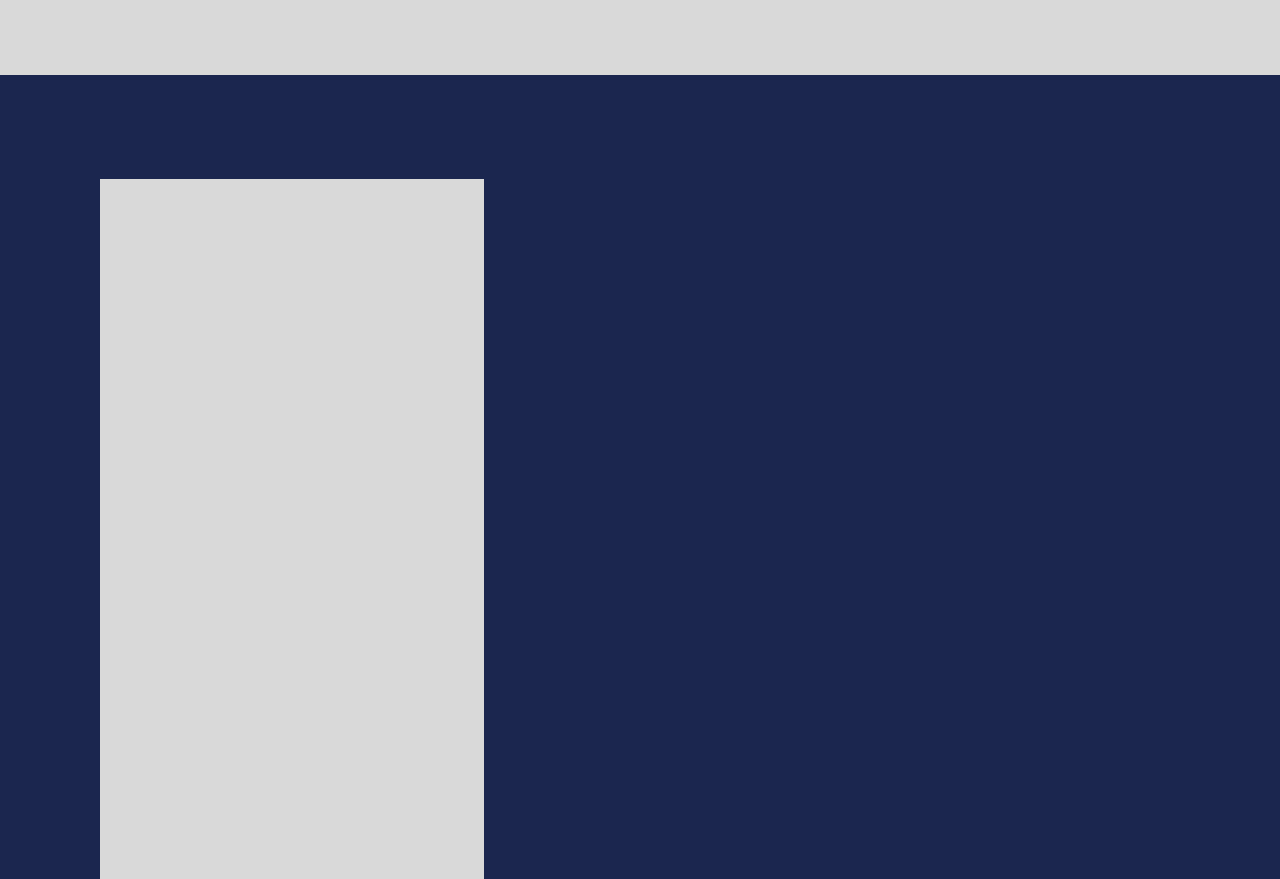
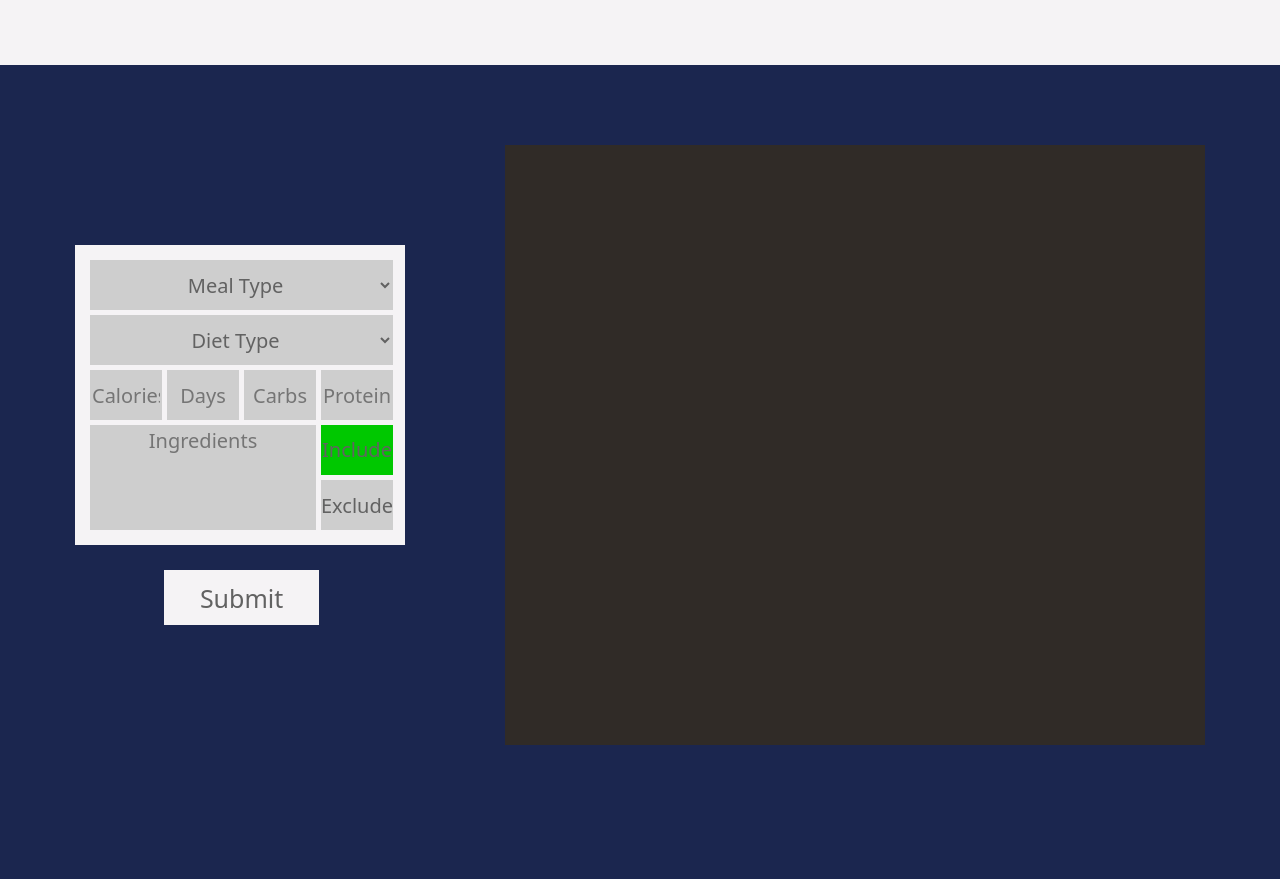
Before and after one commit to B1gChungus/the-food-app, a website: page frontend/index.html in a window 1280 px wide. After the commit the page ends 800 px from the top, so only its background shows below. Drawn offline with Linux system fonts and the light colour scheme.

Commit message:
Add files via upload

```diff
--- a/backend/server.js
+++ b/backend/server.js
@@ -1,10 +1,10 @@
-let e = require("express")
-let app = e()
+let express = require("express")
+let app = express()
 let path = require("path")
 
-app.use(e.urlencoded({ extended: false }))
-app.use(e.json())
-app.use(e.static("./"))
+app.use(express.urlencoded({ extended: false }))
+app.use(express.json())
+app.use(express.static("./"))
 
 app.get("/", function (r, re) {
     re.sendFile(path.resolve(__dirname, "../frontend/index.html"))
--- a/frontend/index.html
+++ b/frontend/index.html
@@ -5,14 +5,51 @@
     <meta charset="UTF-8">
     <meta http-equiv="X-UA-Compatible" content="IE=edge">
     <meta name="viewport" content="width=device-width, initial-scale=1.0">
-    <title>Document</title>
+    <title>Meal Plan</title>
     <link rel="stylesheet" href="../css/main.css">
+    <link rel="icon" type="image/x-icon" href="him.jfif">
 </head>
 
 <body style="margin:0">
     <div id="nav"></div>
     <div id="search">
+        <div style="margin-top:100px;margin-bottom: 50px">
+            <div id="queries">
+                <select id="mealtype">
+                    <option selected hidden>Meal Type</option>
+                    <option value="breakfeast">Breakfeast</option>
+                    <option value="lunch">Lunch</option>
+                    <option value="dinner">Dinner</option>
+                </select>
+                <select id="diet">
+                    <option selected hidden>Diet Type</option>
+                    <option value="Vegetarian">Vegetarian</option>
+                    <option value="something">Something</option>
+                    <option value="something2">Something2</option>
+                </select>
+                <!-- <input type="text" id="diet" placeholder="Diet"> -->
+                <input type="text" id="calories" placeholder="Calories">
+                <input type="text" id="days" placeholder="Days">
+                <input type="text" id="carbs" placeholder="Carbs">
+                <input type="text" id="protein" placeholder="Protein">
+                <textarea id="ingredients" placeholder="Ingredients"></textarea>
+                <div id="includeexclude">
+                    <button id="include" onclick="changeinc('include')">Include</button>
+                    <button id="exclude" onclick="changeinc('exclude')">Exclude</button>
+                </div>
+            </div>
+            <!-- "mealtype mealtype"
+                "diet diet"
+                "mincalories maxcalories"
+                "ingredients includeexclude"
+                ". ."; -->
+            <button id="submit">
+                Submit
+            </button>
+        </div>
+        <div id="results">
 
+        </div>
     </div>
     <script src="index.js"></script>
 </body>
--- a/frontend/index.js
+++ b/frontend/index.js
@@ -1,27 +1,14 @@
-//inputs from the html
-const minCal=document.getElementById("minCal")
-const maxCal=document.getElementById("maxCal")
-//Breakfast,lunch,dinner,snack,dessert
-const mealTime=document.getElementById("mealTime")
-const dietType=document.getElementById("dietType")
-const prepTime=document.getElementById("prepTime")
+let includebutton = document.getElementById("include")
+let excludebutton = document.getElementById("exclude")
+let incexc = true
+let selected = "rgb(0,200,0)"
+let unselected = "rgb(206, 206, 206)"
 
-//the amount of outputs to show
-var returnLength=5;
-
-
-
-
-const buildRequest=()=>{
-    //not yet in the format for the API
-    //will put it in the format after adding the API
-    var request={
-        "minCal":minCal.value,
-        "maxCal":maxCal.value,
-        "mealTime":mealTime.value,
-        "dietType":dietType.value,
-        "prepTime":prepTime.value,
-        "first":returnLength
-    }.filter((value)=>value!="default")
-    return request;
+function changeinc(what) {
+    let item = document.getElementById(what)
+    console.log(item.style.backgroundColor)
+    let otheritem = item == includebutton ? excludebutton : includebutton
+    item.style.backgroundColor = item.style.backgroundColor == unselected ? selected : item.style.backgroundColor == "" ? selected : runselected
+    otheritem.style.backgroundColor = item.style.backgroundColor == unselected ? selected : unselected
 }
+changeinc("include")
--- a/frontend/main.scss
+++ b/frontend/main.scss
@@ -1,5 +1,12 @@
 $primary: #1B264F;
-$secondary: #D9D9D9;
+$secondary: #F5F3F5;
+$darksecondary: rgb(206, 206, 206);
+$brown: #302B27;
+$selecthighlight: #900000;
+
+* {
+    font-family: system-ui, -apple-system, BlinkMacSystemFont, 'Segoe UI', Roboto, Oxygen, Ubuntu, Cantarell, 'Open Sans', 'Helvetica Neue', sans-serif;
+}
 
 body {
     background-color: $primary;
@@ -8,15 +15,122 @@ body {
 #nav {
     background-color: $secondary;
     width: 100%;
-    height: 75px;
+    height: 65px;
     display: inline-block;
     margin: 0;
-    margin-bottom: 100px;
+    margin-bottom: 65px;
 }
 
 #search {
+    background-color: none;
+    width: 100%;
+    //height: 600px;
+    margin-top: 10px;
+    margin-bottom: 20px;
+    margin-right: 20px;
+    display: flex;
+    justify-content: center;
+    column-gap: 100px;
+    flex-wrap: wrap;
+}
+
+
+#queries {
+    background-color: #F5F3F5;
+    width: 300px;
+    height: 270px;
+    margin-bottom: 25px;
+    display: grid;
+    padding: 15px;
+    grid-template-columns: 24% 24% 24% 24%;
+    grid-template-rows: repeat(5, 50px);
+    grid-template-areas:
+        "mealtype mealtype mealtype mealtype"
+        "diet diet diet diet"
+        "mincalories mincalories maxcalories maxcalories"
+        "ingredients ingredients ingredients includeexclude"
+        "ingredients ingredients ingredients includeexclude";
+    column-gap: 5px;
+    row-gap: 5px;
+
+    input {
+        outline-width: 0;
+    }
+}
+
+#submit {
     background-color: $secondary;
-    width: 30%;
-    height: 700px;
-    margin-left: 100px
+    width: 155px;
+    height: 55px;
+    display: inline-block;
+    margin-left: 27%;
+    font-size: 25px;
+    border: none;
+
 }
+
+#results {
+    background-color: $brown;
+    width: 700px;
+    height: 600px;
+    display: inline-block;
+}
+
+#mealtype {
+    grid-area: mealtype;
+}
+
+#diet {
+    grid-area: diet;
+}
+
+#mincalories {
+    grid-area: mincalories;
+}
+
+#maxcalories {
+    grid-area: maxcalories;
+}
+
+#ingredients {
+    grid-area: ingredients;
+}
+
+#includeexclude {
+    grid-area: includeexclude;
+    display: flex;
+    justify-content: center;
+    background-color: none;
+    flex-direction: column;
+    row-gap: 5%;
+
+    button {
+        width: 100%;
+        height: 50%;
+        padding: 0;
+
+    }
+}
+
+input,
+button,
+textarea,
+select {
+    text-align: center;
+    font-size: 20px;
+    background-color: $darksecondary;
+    border: none;
+    color: rgb(98, 98, 98);
+    word-break: break-all;
+    word-wrap: break-word;
+    resize: none;
+    outline-width: 0;
+}
+
+select::selection {
+    background-color: $selecthighlight
+}
+
+textarea::-webkit-scrollbar {
+    display: none;
+}
```
Also changed, not shown: css/main.css, css/main.min.css, frontend/him.jfif (added), 2 other files.
